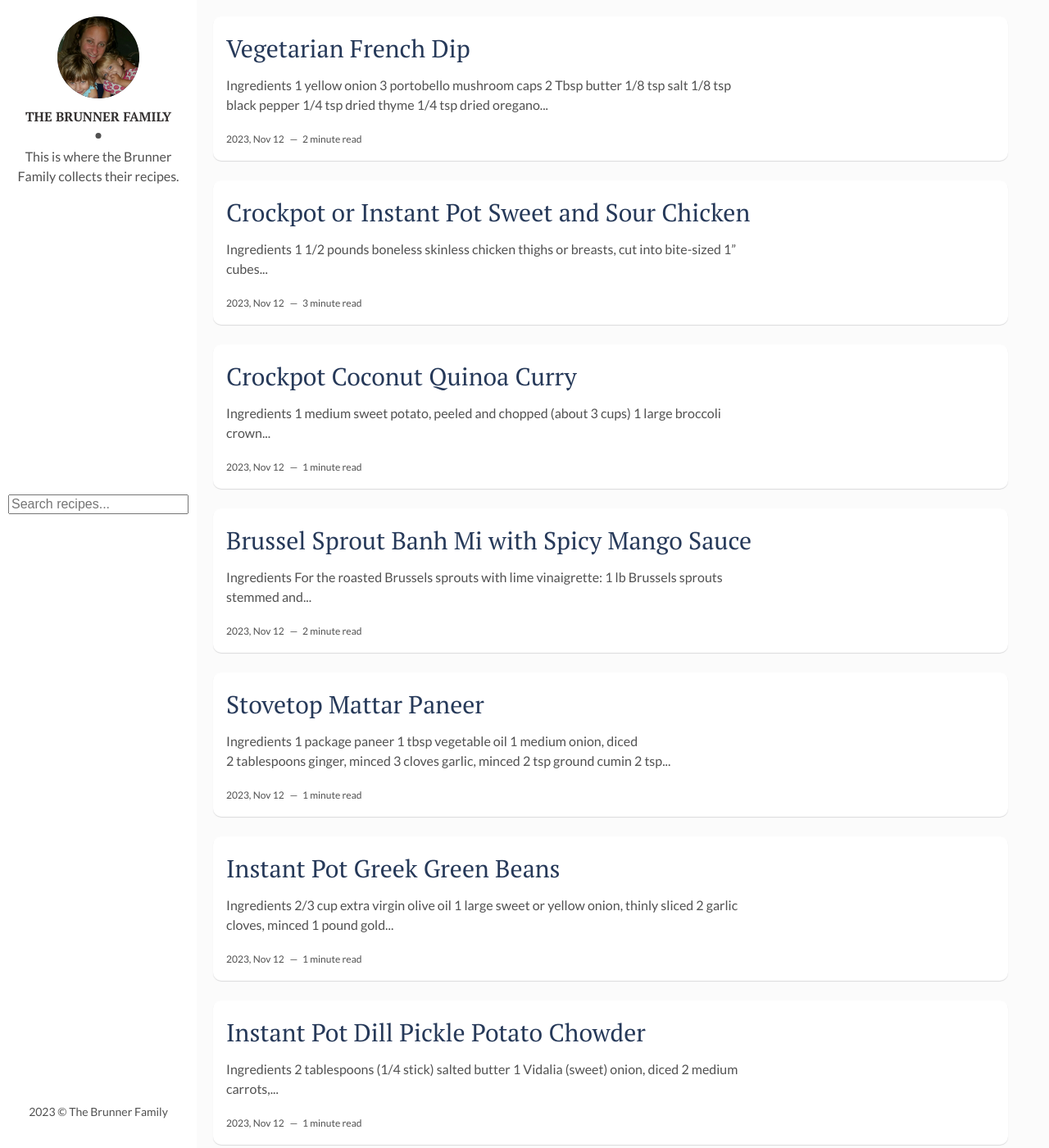
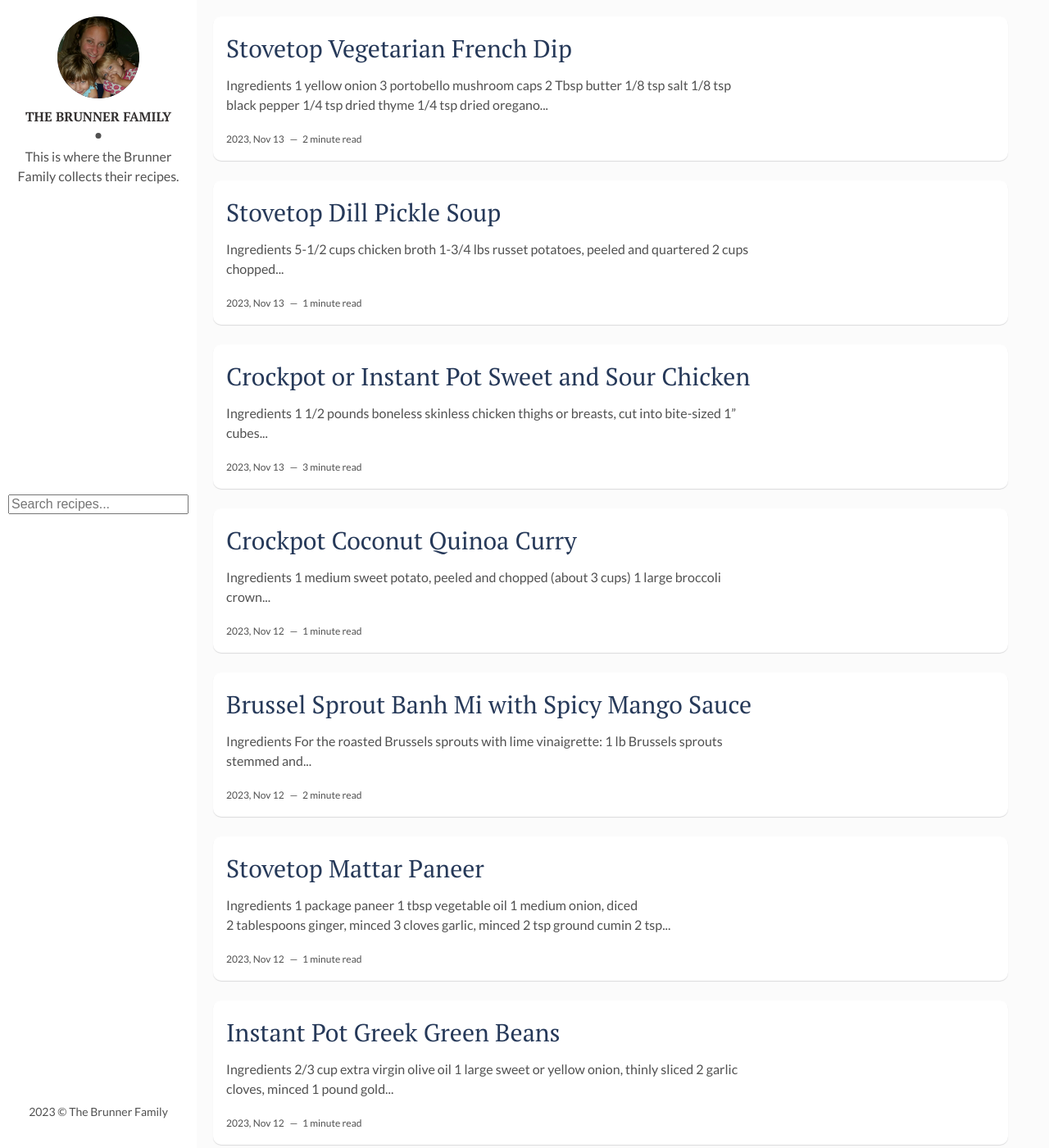
Before and after one commit to jjbrunne/recipes, a Jekyll site: the page built from index.html, in a window 1280 px wide and 1400 px high. Shown: the whole window at 82% size. Built offline with Jekyll 4.4.1, drawn with Linux system fonts in a browser that asks for light colours; the list of posts is cut into pages by our own code; comment, search, counter and statistics services are not loaded; part of the change alters nothing that is shown; some of the changed text lies outside the part shown.

Commit message:
vault backup: 2023-11-13 09:29:15

```diff
--- a/_posts/2023-11-13-Crockpot-Instant-Pot-Sweet-And-Sour-Chicken.md
+++ b/_posts/2023-11-13-Crockpot-Instant-Pot-Sweet-And-Sour-Chicken.md
@@ -1,7 +1,7 @@
 ---
 layout: post
 title: Crockpot or Instant Pot Sweet and Sour Chicken
-date: 2023-11-12
+date: 2023-11-13
 categories: recipes
 ---
 Ingredients
--- /dev/null
+++ b/_posts/2023-11-13-Stovetop-Dill-Pickle-Soup.md
@@ -0,0 +1,38 @@
+---
+layout: post
+title: Stovetop Dill Pickle Soup
+date: 2023-11-13
+categories: recipes
+---
+Ingredients
+--
+* 5-1/2 cups chicken broth
+* 1-3/4 lbs russet potatoes, peeled and quartered
+* 2 cups chopped carrots, smaller dice
+* 1 cup chopped dill pickles (smaller dice ~ about 3 large whole dills)
+* 1/2 cup unsalted butter
+* 1/2 cup all-purpose flour
+* 1 cup sour cream
+* 1/4 cup water
+* 2 cups dill pickle juice
+* 1-1/2 teaspoons Old Bay seasoning
+* 1/2 teaspoon table salt
+* 1/2 teaspoon coarsely ground pepper
+* 1/4 teaspoon cayenne pepper
+
+Optional garnishes:
+* sliced dill pickles, fresh dill and black pepper
+
+Instructions
+--
+
+
+> [!NOTE] Watch the salt
+> Not all pickle juice is the same.  Taste your soup before adding the final seasonings!
+
+
+* In a large pot, combine broth, potatoes, carrots and butter. Bring to a boil and cook until the potatoes are tender. Add pickles and continue to boil.
+- In a medium bowl, stir together flour, sour cream and water, making a paste. Vigorously whisk sour cream mixture (2 Tablespoons at a time) into soup. (This will also break up some of your potatoes which is okay. You might see some initial little balls of flour form, but between the whisking and boiling all will disappear. Don't panic.)
+- Add pickle juice, Old Bay, salt, pepper and cayenne. Cook 5 more minutes and remove from heat. Serve immediately.
+
+Source: https://noblepig.com/dill-pickle-soup/
--- a/_posts/2023-11-13-Vegetarian-French-Dip.md
+++ b/_posts/2023-11-13-Stovetop-Vegetarian-French-Dip.md
@@ -1,7 +1,7 @@
 ---
 layout: post
-title: Vegetarian French Dip
-date: 2023-11-12
+title: Stovetop Vegetarian French Dip
+date: 2023-11-13
 categories: recipes
 ---
 Ingredients
```
